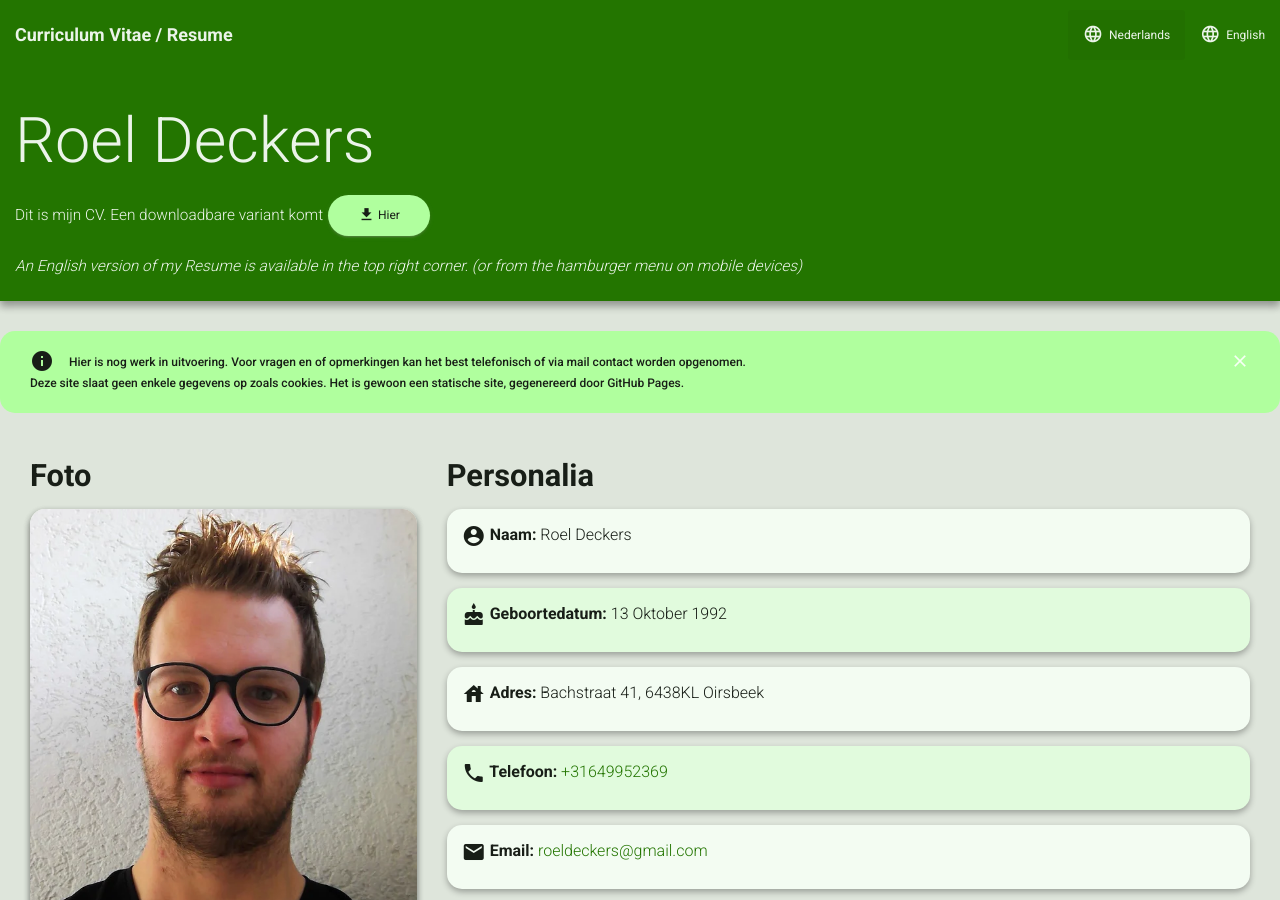
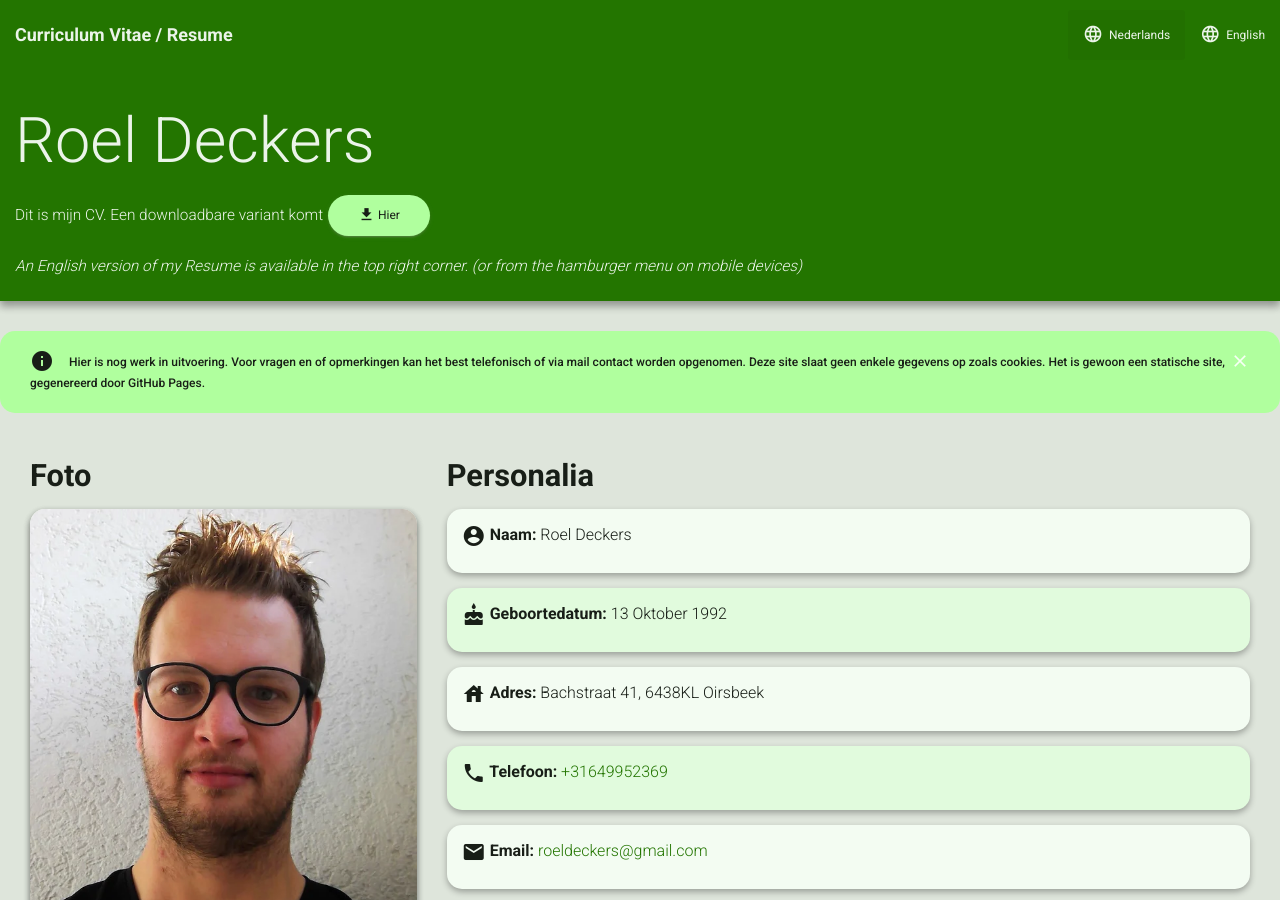
Before and after one commit to RoelD/CV, a Jekyll site: the page built from index.html, in a window 1280 px wide and 900 px high. Built offline with Jekyll 4.4.1, drawn with Linux system fonts in a browser that asks for light colours.

Commit message:
Update index.html

```diff
--- a/index.html
+++ b/index.html
@@ -21,11 +21,10 @@ trouble.
     <div class="alert-icon">
       <b><i class="material-icons">info</i></b>
     </div>
-    <button type="button" class="close" data-dismiss="alert" aria-label="Close">
+    <button type="button btn-cv" class="close" data-dismiss="alert" aria-label="Close">
       <span aria-hidden="true"><i class="material-icons">clear</i></span>
     </button>
-    <b>Hier is nog werk in uitvoering. Voor vragen en of opmerkingen kan het best telefonisch of via mail contact worden opgenomen.<br>
-      Deze site slaat geen enkele gegevens op zoals cookies. Het is gewoon een statische site, gegenereerd door GitHub Pages.</b>
+    <b>Hier is nog werk in uitvoering. Voor vragen en of opmerkingen kan het best telefonisch of via mail contact worden opgenomen. Deze site slaat geen enkele gegevens op zoals cookies. Het is gewoon een statische site, gegenereerd door GitHub Pages.</b>
   </div>
 </div>
 
@@ -171,7 +170,7 @@ trouble.
         <div class="alert-icon">
           <b><i class="material-icons">info</i></b>
         </div>
-        <button type="button" class="close" data-dismiss="alert" aria-label="Close">
+        <button type="button btn-cv" class="close" data-dismiss="alert" aria-label="Close">
           <span aria-hidden="true"><i class="material-icons">clear</i></span>
         </button>
         <b>Door op deze knoppen te klikken wordt op een mobiel apparaat automatisch de PDF gedownload. Op een PC is dat afhankelijk van de instellingen.</b>
```
